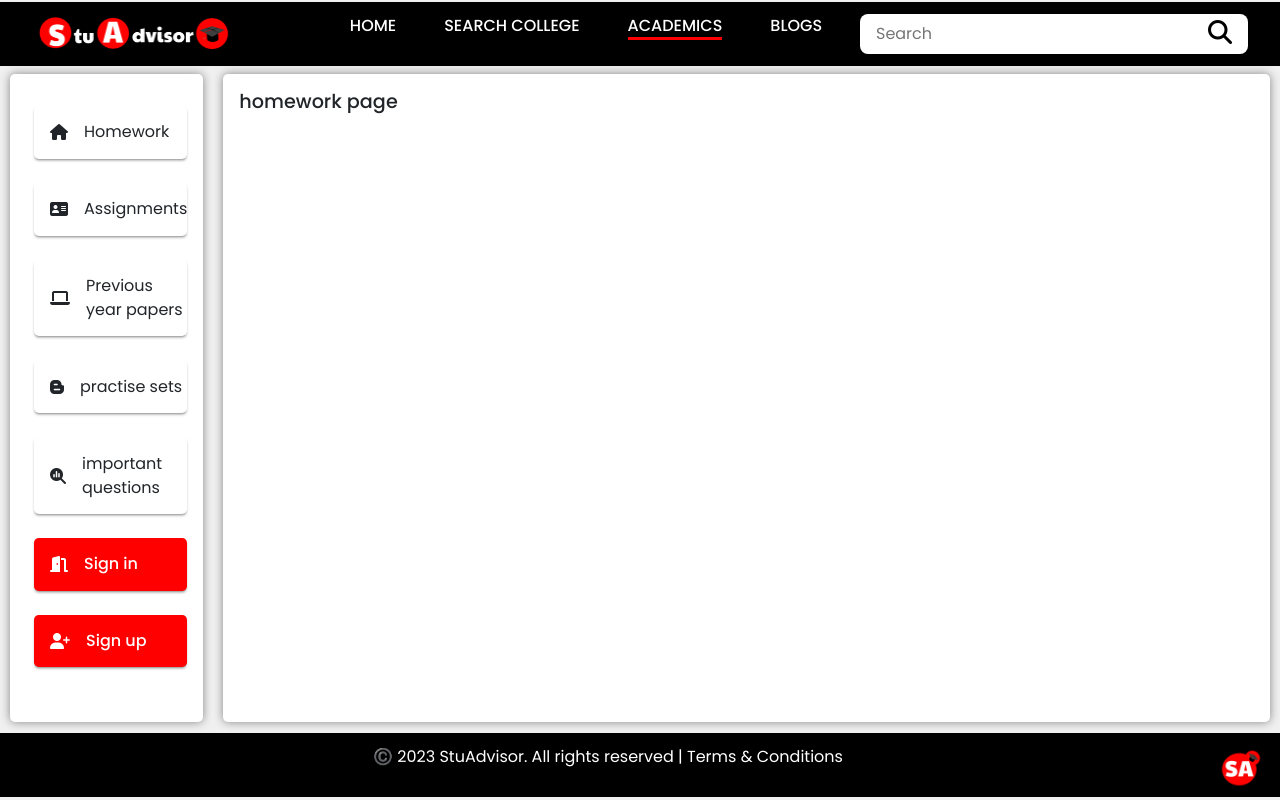
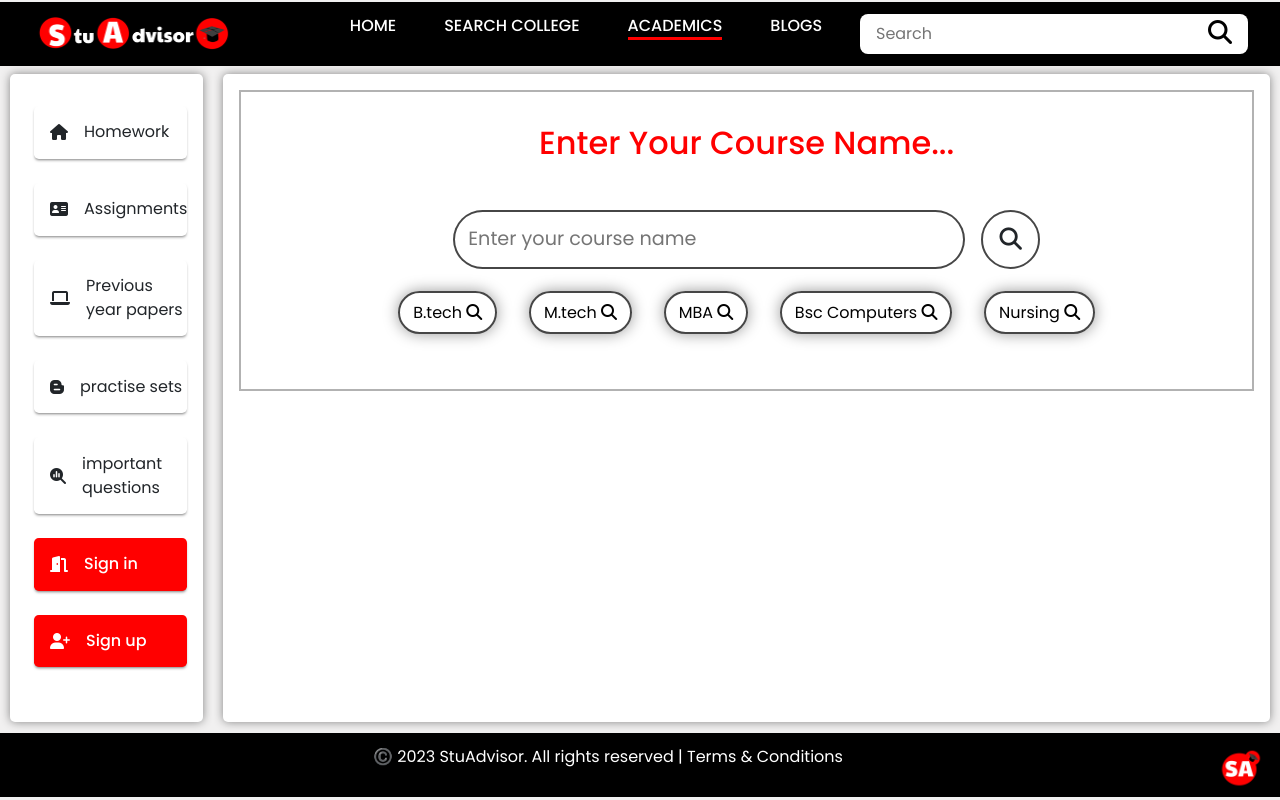
Before and after one commit to girrajkushwahin/stuadvisor, a React (Create React App) app in the folder client/: page /academics in a window 1280 px wide. Built offline with nearby package versions, Linux system fonts and the light colour scheme.

Commit message:
homeworks

```diff
--- a/client/src/components/Homework.jsx
+++ b/client/src/components/Homework.jsx
@@ -1,9 +1,79 @@
-import React from 'react';
+import React, { useState } from 'react';
+const Homework = () => {
+  const [courses, setCourses] = useState();
+  const [inputValue, setInputValue] = useState();
+  const [data, setData] = useState(inputValue);
+  const HomeWorkCourse = [
+    {
+      course: "B.tech",
+    },
+    {
+      course: "M.tech",
+    },
+    {
+      course: "MBA",
+    },
+    {
+      course: "Bsc Computers",
+    },
+    {
+      course: "Nursing",
+    },
+    {
+      course: "Pharmacy",
+    },
+    {
+      course: "B.tech",
+    },
+    {
+      course: "Commerce",
+    },
+    {
+      course: "Law",
+    },
+    {
+      course: "BCA",
+    },
+    {
+      course: "B.des",
+    },
+    {
+      course: "B.Arch",
+    },
+    {
+      course: "M.pharma",
+    },
 
-const Homework = () => {
+  ]
+  const homeWorks = (course) => {
+    HomeWorkCourse.map((item, i) => {
+      // console.log(item.course);
+      if (item.course === course) {
+        console.log(item.course);
+        setCourses(course);
+      } else if (item.course === inputValue) {
+        setCourses(inputValue);
+      }
+    })
+  }
+
   return (
     <>
-      <h1>homework page</h1>
+      <div className="container-academics">
+        <div className="search-box-container">
+          <h1 className='search-box-heading'>Enter your course name...</h1>
+          <div className="search-input-box">
+            <span className='input-span'><input type="text" value={inputValue} placeholder='Enter your course name' onChange={(e) => setInputValue(e.target.value)} /><i className="fa-solid fa-magnifying-glass"></i></span>
+            <div className="search-lables">
+              <span onClick={() => homeWorks("B.tech")}>B.tech <i class="fa-solid fa-magnifying-glass"></i></span>
+              <span onClick={() => homeWorks("M.tech")}>M.tech <i class="fa-solid fa-magnifying-glass"></i></span>
+              <span onClick={() => homeWorks("MBA")}>MBA <i class="fa-solid fa-magnifying-glass"></i></span>
+              <span onClick={() => homeWorks("Bsc Computers")}>Bsc Computers <i class="fa-solid fa-magnifying-glass"></i></span>
+              <span onClick={() => homeWorks("Nursing")}>Nursing <i class="fa-solid fa-magnifying-glass"></i></span>
+            </div>
+          </div>
+        </div>
+      </div>
     </>
   )
 }
```
